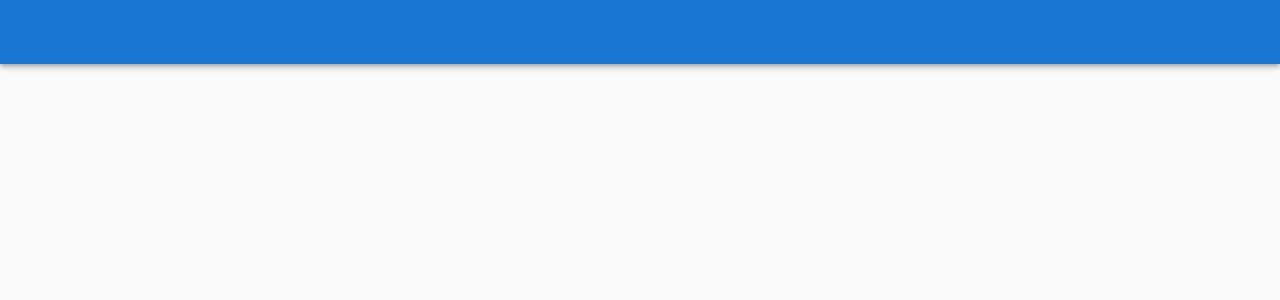
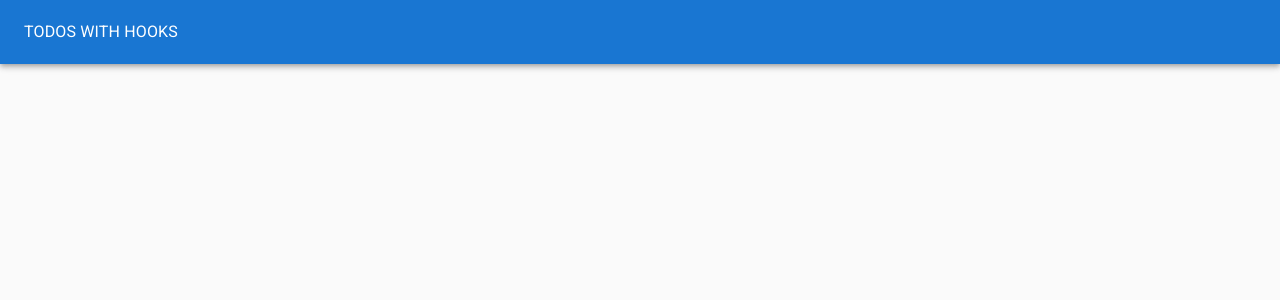
Before and after one commit to DarkoPG27/Todo-App-With-Hooks, a React (Create React App) app in the folder todo-app-with-hooks/: page / in a window 1280 px wide. Shown: the top 300 px of the page. Built offline with nearby package versions, Linux system fonts and the light colour scheme.

Commit message:
Toolbar and Typography component

```diff
--- a/todo-app-with-hooks/src/TodoApp.js
+++ b/todo-app-with-hooks/src/TodoApp.js
@@ -12,7 +12,9 @@ function TodoApp() {
             elevation={0}
         >
             <AppBar color="primary" position="static" style={{ height: "64px" }} >
-
+                <Toolbar>
+                    <Typography color="inherit" >TODOS WITH HOOKS</Typography>
+                </Toolbar>
             </AppBar>
         </Paper >
     );
```
